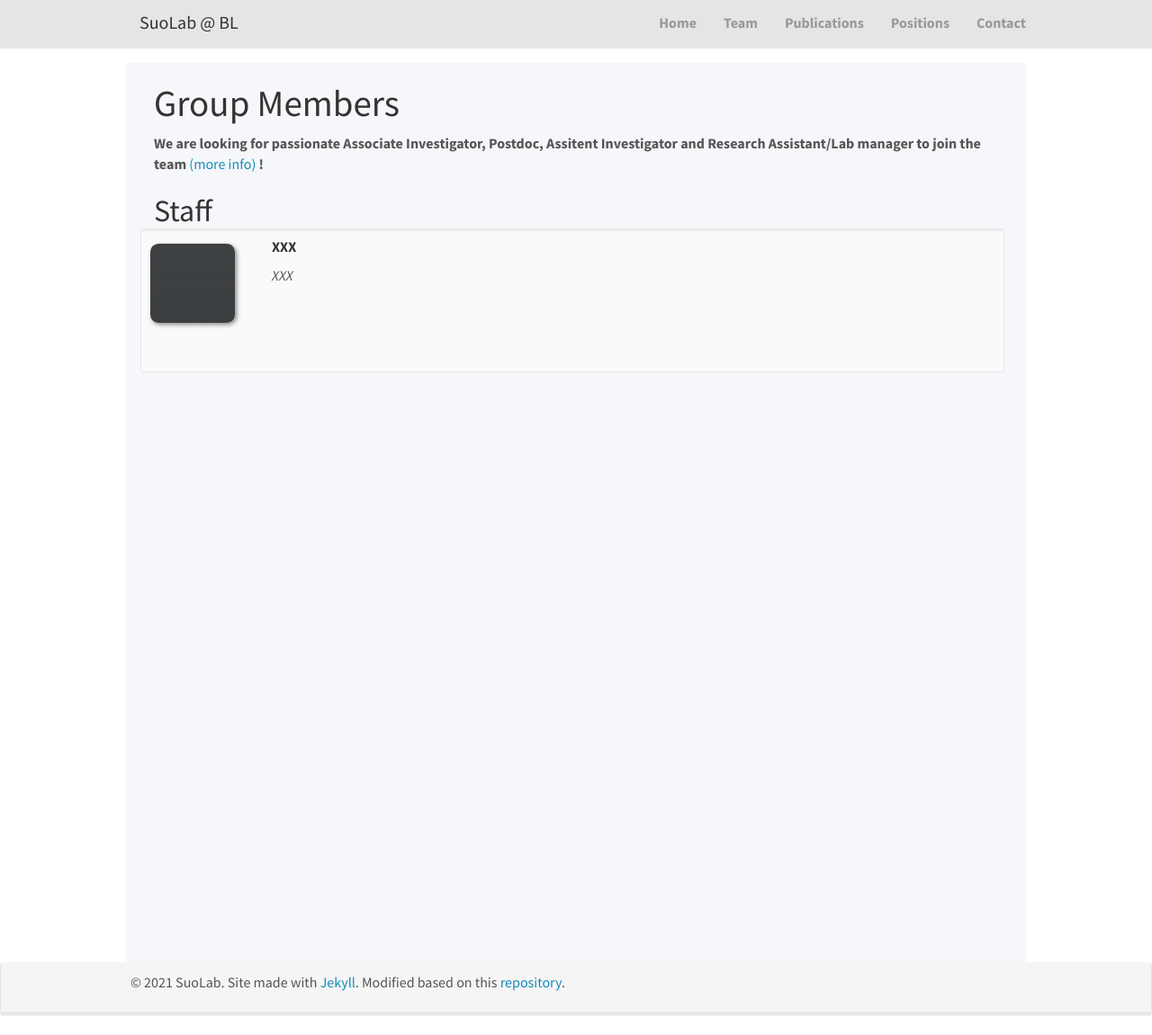
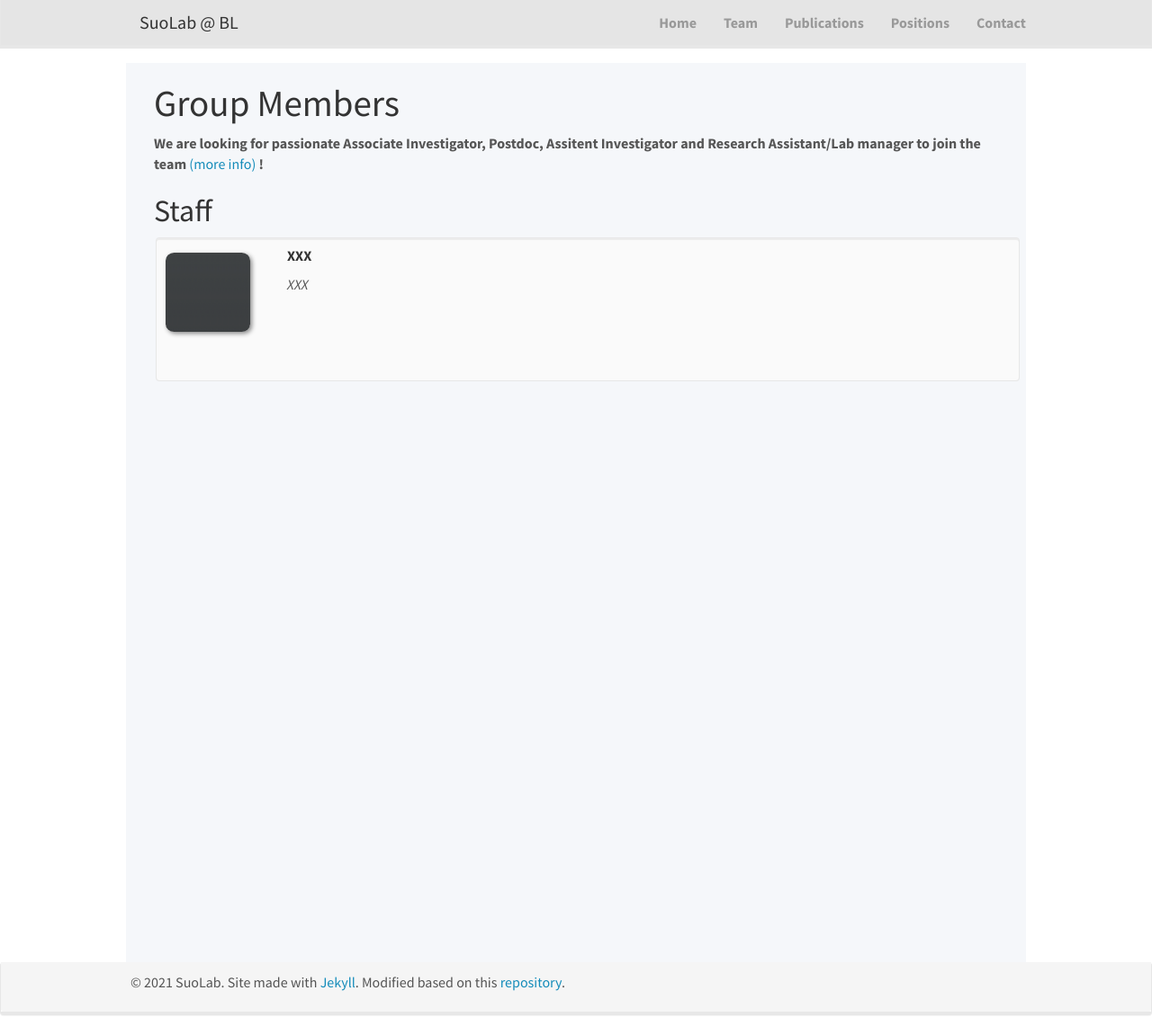
Before and after one commit to suoshengbao/suoshengbao.github.io, a Jekyll site: the page built from _pages/team.md, in a window 1280 px wide and 1151 px high. Shown: the whole window at 90% size. Built offline with Jekyll 4.4.1, drawn with Linux system fonts in a browser that asks for light colours; nearby versions of some CDN libraries.

Commit message:
Update team.md

```diff
--- a/_pages/team.md
+++ b/_pages/team.md
@@ -13,7 +13,7 @@ permalink: /team/
 <!-- Jump to [staff](#staff), [master and bachelor students](#master-and-bachelor-students), [alumni](#alumni), [administrative support](#administrative-support), [lab visitors](#lab-visitors). -->
 
 ## Staff
-<div style="padding-left: 1px; position: absolute; height: 10px; bottom: 0; right: 0;  left: 0; ">
+<div style="padding-left: 2px; position: absolute; height: 10px;">
 <div class="well"  style="height: 160px; width: 960px">
 <img src="/images/teampic/ShengbaoSuo.jpg" width="10%" style="float: left;"/>
 <h5><strong>&nbsp;&nbsp;&nbsp;&nbsp;&nbsp;&nbsp;Shengbao Suo<strong></h5>
@@ -26,7 +26,7 @@ permalink: /team/
 </div>
 </div>
 
-<div style="padding-left: 1px; position: absolute; height: 10px; bottom: 0; right: 0;  left: 0; ">
+<div style="padding-left: 2px; position: absolute; height: 10px;">
 <div class="well"  style="height: 160px; width: 960px">
 <img src="/images/teampic/dummy.png" width="10%" style="float: left;"/>
 <h5><strong>&nbsp;&nbsp;&nbsp;&nbsp;&nbsp;&nbsp;XXX<strong></h5>
```
